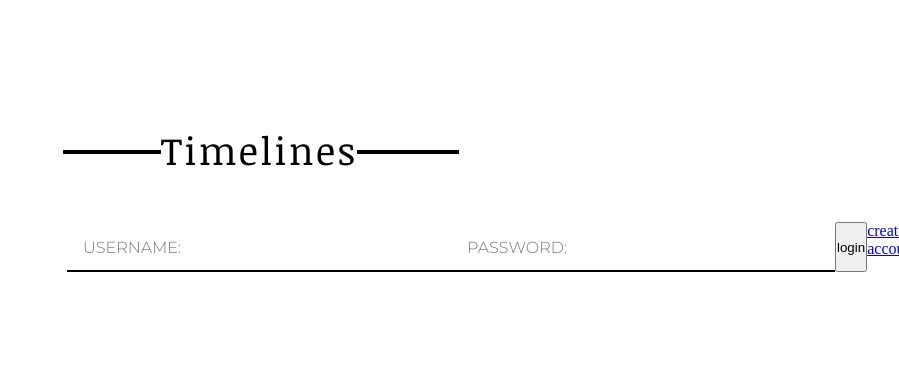
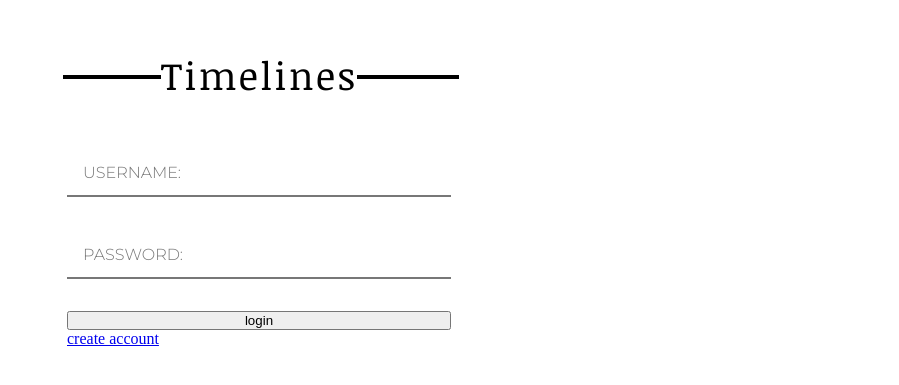
Before and after one commit to stephenngeorge/timeline-client, a React (Create React App) app: page / in a window 1280 px wide. Shown: the part 201-586 px from the top of the page, without its empty margins (381-1280 px from the left). Built offline with nearby package versions, Linux system fonts and the light colour scheme.

Commit message:
login form label styles

```diff
--- a/src/Components/Forms/Login/index.tsx
+++ b/src/Components/Forms/Login/index.tsx
@@ -33,23 +33,23 @@ const LoginForm: React.FC = () => {
                 await handleSubmit()
             } }>
                 <div className='form-group'>
-                    <label htmlFor='username'>username:</label>
                     <input  type='text'
                             name='username'
                             id='username'
                             value={ username }
                             onChange={ (e: any) => setUsername(e.target.value) }
                     />
+                    <label htmlFor='username'>username:</label>
                 </div>
 
                 <div className='form-group'>
-                    <label htmlFor='password'>password:</label>
                     <input  type='password'
                             name='password'
                             id='password'
                             value={ password }
                             onChange={ (e:any) => setPassword(e.target.value) }
                     />
+                    <label htmlFor='password'>password:</label>
                 </div>
 
                 <button type='submit'>login</button>
--- a/src/Components/Forms/Login/login.css
+++ b/src/Components/Forms/Login/login.css
@@ -11,6 +11,7 @@
 .form
 {
     display: flex;
+    flex-direction: column;
     width: 24rem;
 }
 
@@ -20,21 +21,42 @@
     align-items: center;
     position: relative;
     width: 24rem;
+    margin-bottom: 2rem;
 }
 .form-group > label
 {
     position: absolute;
     left: 1rem;
+    top: 1rem;
 
     font-family: var(--font-body);
     font-weight: 300;
     color: #777;
     text-transform: uppercase;
+
+    transition: all .4s ease-out;
 }
 .form-group > input
 {
     height: 3rem;
     width: 24rem;
     border: none;
-    border-bottom: 2px solid #000;
+    border-bottom: 2px solid #777777;
+
+    font-family: var(--font-body);
+    font-weight: 300;
+    font-size: 1rem;
+    color: #000;
+    text-transform: uppercase;
 }
+.form-group > input:focus
+{
+    outline: none;
+}
+
+.form-group > input:focus + label,
+.form-group > input:not([value=""]) + label
+{
+    font-size: .7rem;
+    top: -.8rem;
+}
```
